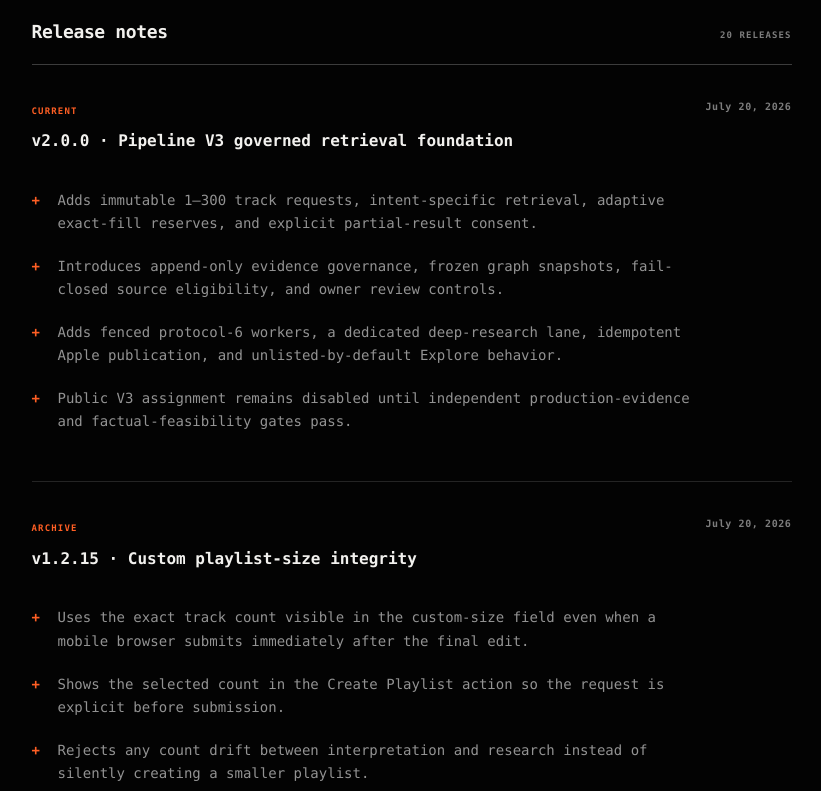
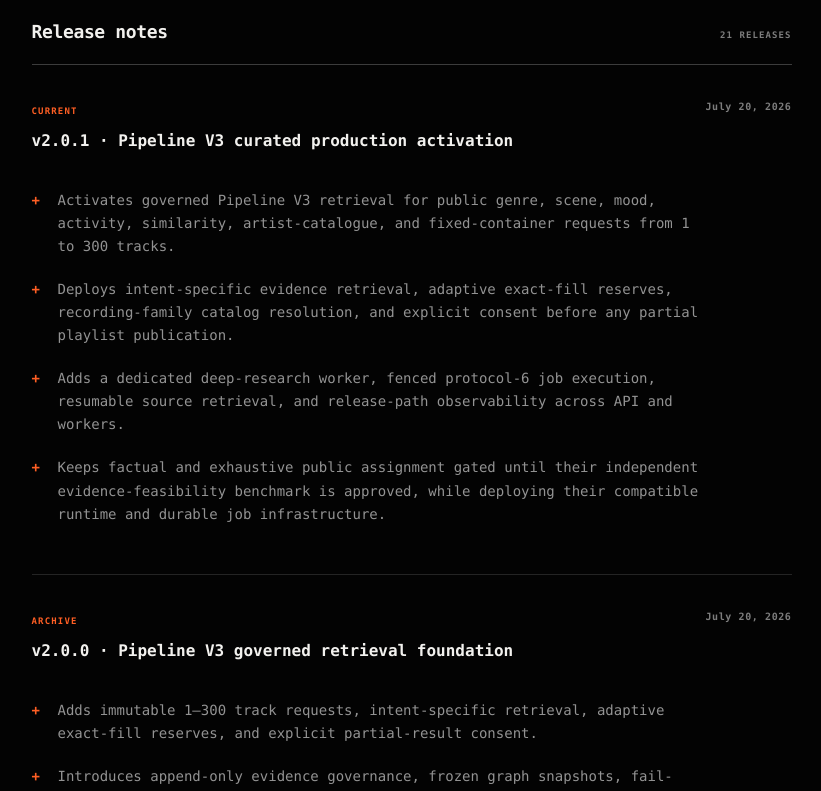
Before and after one commit to hooterjackson/genio, a Next.js app: page /about in a window 1280 px wide. Shown: the part 760-1551 px from the top of the page, without its empty margins (221-1042 px from the left). Built offline with nearby package versions, Linux system fonts and the light colour scheme; no server answers.

Commit message:
release: activate Pipeline V3 curated production

```diff
--- a/package.json
+++ b/package.json
@@ -1,6 +1,6 @@
 {
   "name": "needle-playlist-builder",
-  "version": "2.0.0",
+  "version": "2.0.1",
   "private": true,
   "packageManager": "pnpm@11.7.0",
   "engines": {
--- a/shared/releases.json
+++ b/shared/releases.json
@@ -1,6 +1,17 @@
 {
   "schemaVersion": 1,
   "releases": [
+    {
+      "version": "2.0.1",
+      "releasedAt": "2026-07-20",
+      "title": "Pipeline V3 curated production activation",
+      "notes": [
+        "Activates governed Pipeline V3 retrieval for public genre, scene, mood, activity, similarity, artist-catalogue, and fixed-container requests from 1 to 300 tracks.",
+        "Deploys intent-specific evidence retrieval, adaptive exact-fill reserves, recording-family catalog resolution, and explicit consent before any partial playlist publication.",
+        "Adds a dedicated deep-research worker, fenced protocol-6 job execution, resumable source retrieval, and release-path observability across API and workers.",
+        "Keeps factual and exhaustive public assignment gated until their independent evidence-feasibility benchmark is approved, while deploying their compatible runtime and durable job infrastructure."
+      ]
+    },
     {
       "version": "2.0.0",
       "releasedAt": "2026-07-20",
```
Also changed, not shown: .railway/railway.ts.
